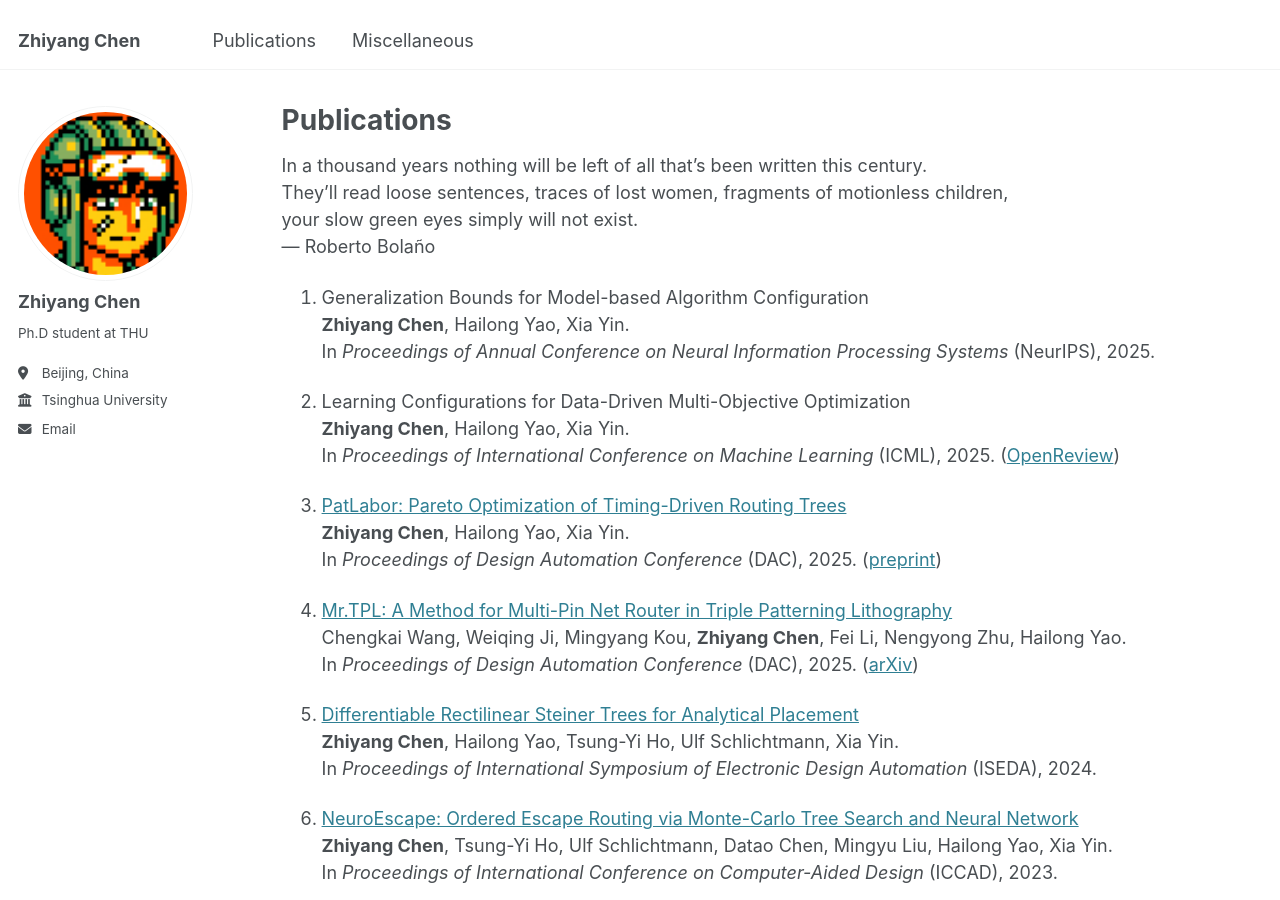
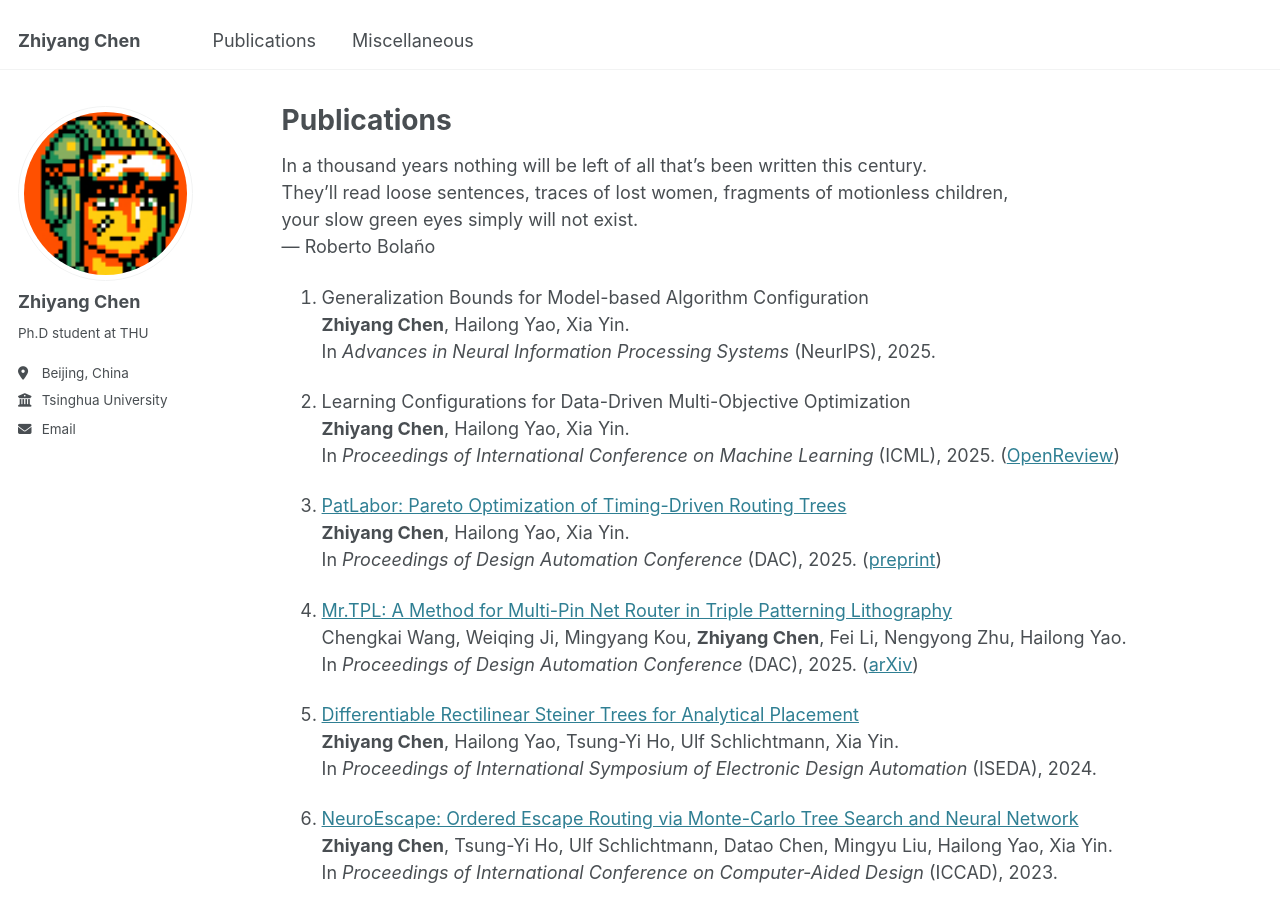
Before and after one commit to chen-zhi-yang/chen-zhi-yang.github.io, a Jekyll site: the page built from _pages/publications.md, in a window 1280 px wide and 900 px high. Built offline with Jekyll 4.4.1, drawn with Linux system fonts in a browser that asks for light colours.

Commit message:
Modify pubs

```diff
--- a/_pages/publications.md
+++ b/_pages/publications.md
@@ -18,7 +18,7 @@ your slow green eyes simply will not exist.
 
 9. Generalization Bounds for Model-based Algorithm Configuration
 **Zhiyang Chen**, Hailong Yao, Xia Yin.
-In *Proceedings of Annual Conference on Neural Information Processing Systems* (NeurIPS), 2025.
+In *Advances in Neural Information Processing Systems* (NeurIPS), 2025.
 
 8. Learning Configurations for Data-Driven Multi-Objective Optimization
 **Zhiyang Chen**, Hailong Yao, Xia Yin.
```
